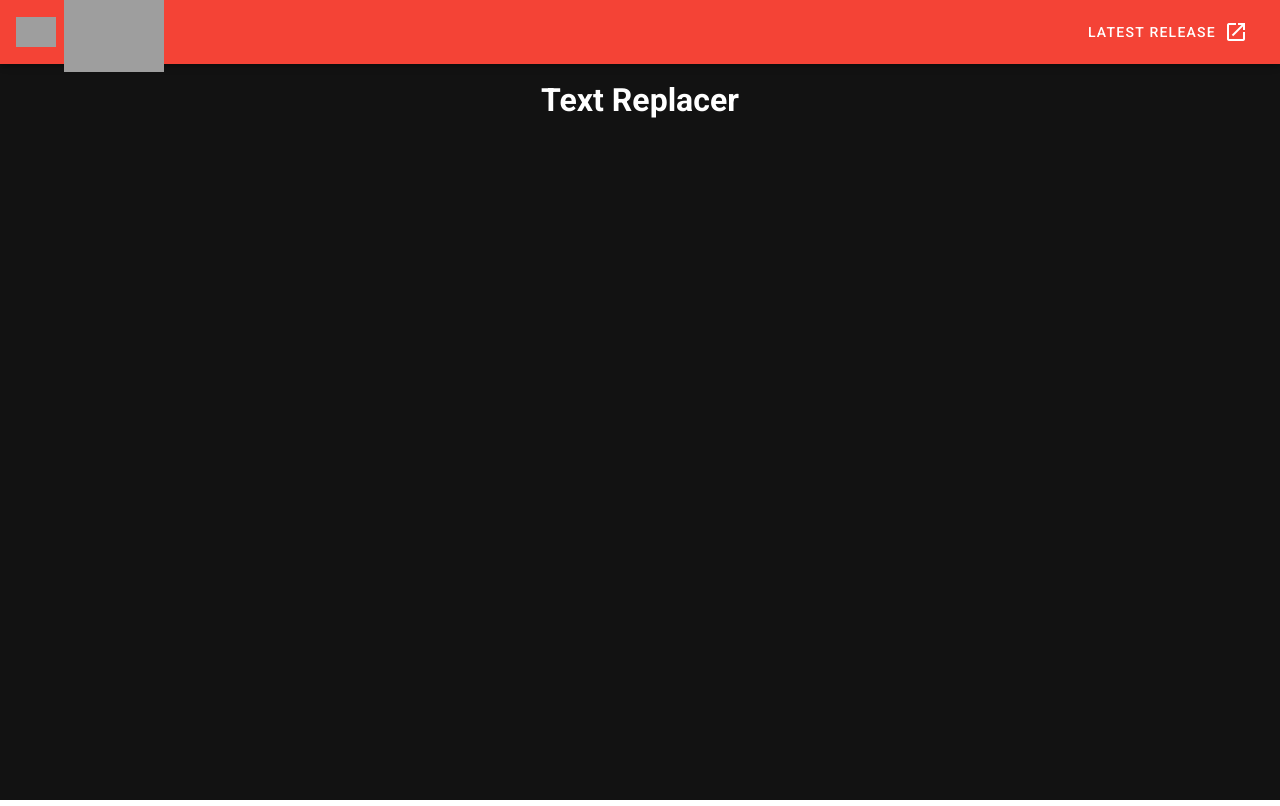
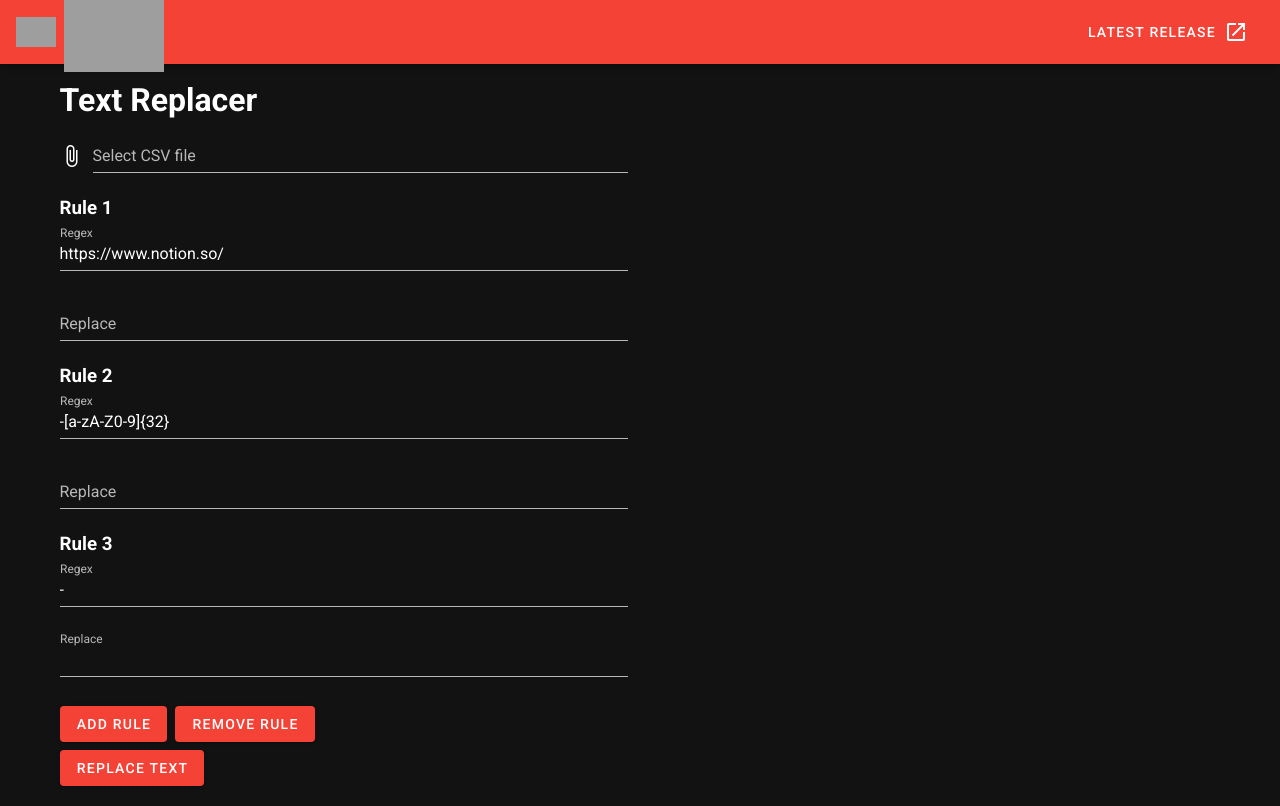
Before and after one commit to OmarIbrahimDymk/text-replacer, a Vue app: page / in a window 1280 px wide. Built offline with nearby package versions, Linux system fonts and the light colour scheme; grey boxes are pictures that could not be loaded.

Commit message:
implement text replacer component

```diff
--- a/src/views/Home.vue
+++ b/src/views/Home.vue
@@ -1,8 +1,37 @@
 <template>
   <v-container>
-    <v-row class="text-center">
-      <v-col cols="12">
+    <v-row>
+      <v-col cols="6">
         <h1>Text Replacer</h1>
+        <v-file-input id="csv" show-size label="Select CSV file"></v-file-input>
+        <div v-for="(regexString, index) in regexStrings" :key="index">
+          <h3>Rule {{ index + 1 }}</h3>
+          <v-text-field
+            v-model="regexString.regex"
+            label="Regex"
+          ></v-text-field>
+          <v-text-field
+            v-model="regexString.replace"
+            label="Replace"
+          ></v-text-field>
+        </div>
+        <div class="my-2">
+          <v-btn :disabled="canReplaceText" @click="addRule" color="primary"
+            >Add Rule</v-btn
+          >
+          <v-btn
+            :disabled="canReplaceText"
+            @click="regexStrings.pop()"
+            color="primary"
+            class="ml-2"
+            >Remove Rule</v-btn
+          >
+        </div>
+        <div class="my-2">
+          <v-btn :disabled="canReplaceText" @click="replaceText" color="primary"
+            >Replace Text</v-btn
+          >
+        </div>
       </v-col>
     </v-row>
   </v-container>
@@ -12,6 +41,63 @@
 export default {
   name: "Home",
 
-  data: () => ({}),
+  data: () => ({
+    regexStrings: [
+      {
+        regex: `https:\/\/www.notion.so\/`,
+        replace: "",
+      },
+      { regex: `-[a-zA-Z0-9]{32}`, replace: "" },
+      { regex: `-`, replace: " " },
+    ],
+    regexs: [],
+    canReplaceText: false,
+  }),
+  methods: {
+    addRule() {
+      this.regexStrings.push({
+        regex: "",
+        replace: "",
+      });
+    },
+    replaceText() {
+      let fileInput = document.getElementById("csv");
+      let reader = new FileReader();
+
+      reader.onload = () => {
+        this.regexStrings.forEach((regexString) => {
+          this.regexs.push(new RegExp(regexString.regex, "gim"));
+
+          let replacedText = reader.result;
+
+          this.regexs.forEach((regex, index) => {
+            replacedText = replacedText.replace(
+              regex,
+              this.regexStrings[index].replace
+            );
+          });
+
+          this.download("hello.csv", replacedText);
+        });
+      };
+
+      reader.readAsBinaryString(fileInput.files[0]);
+    },
+    download(filename, text) {
+      let element = document.createElement("a");
+      element.setAttribute(
+        "href",
+        "data:text/plain;charset=utf-8," + encodeURIComponent(text)
+      );
+      element.setAttribute("download", filename);
+
+      element.style.display = "none";
+      document.body.appendChild(element);
+
+      element.click();
+
+      document.body.removeChild(element);
+    },
+  },
 };
 </script>
```
